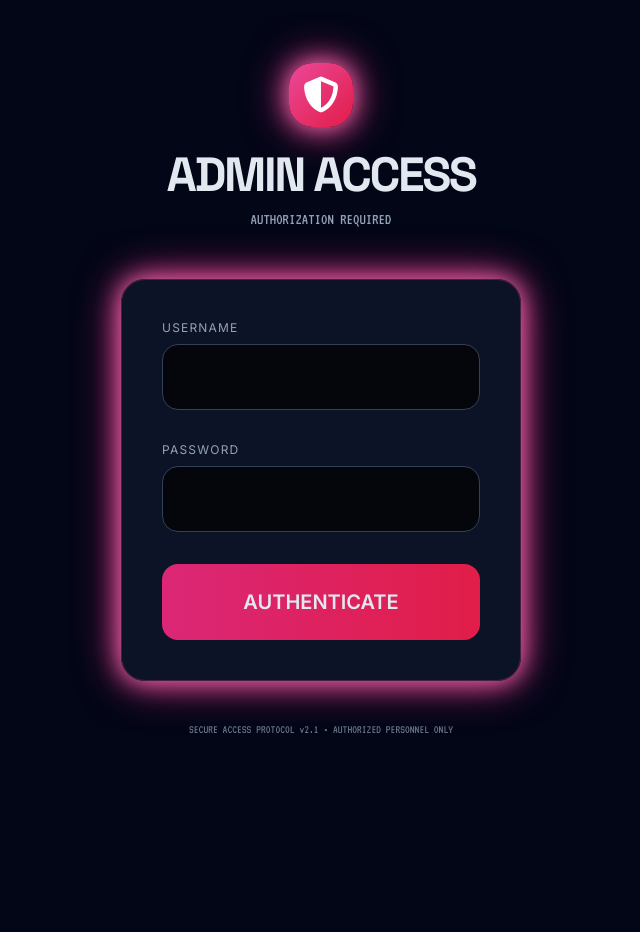
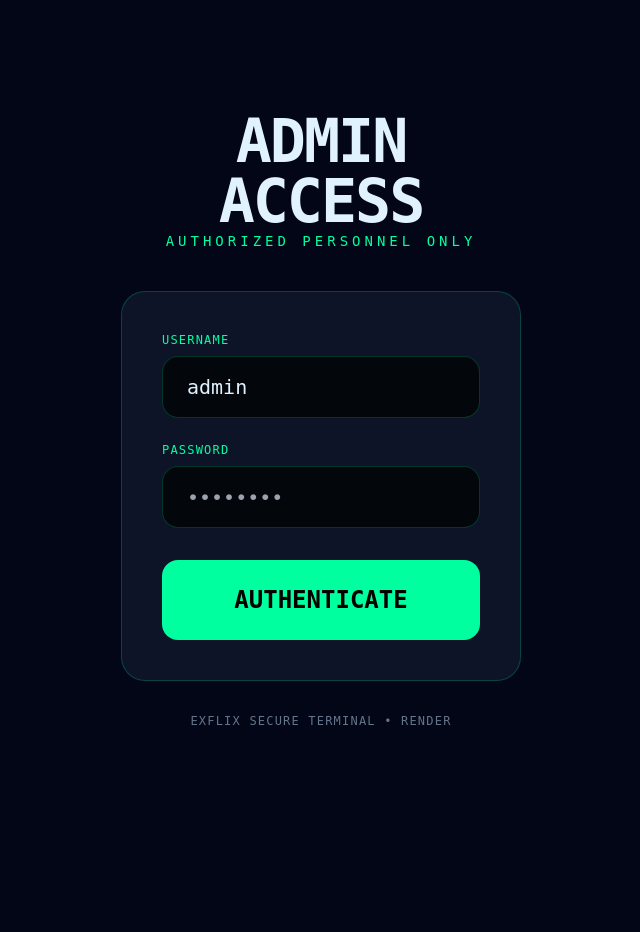
Before and after one commit to Exhipper/exflix, a Flask app: page /admin in a window 1280 px wide. Shown: the top 932 px of the page, without its empty margins (319-959 px from the left). After the commit the page ends 725 px from the top, so only its background shows below. Run offline with Flask 3, Linux system fonts and the light colour scheme; some libraries are stand-ins or nearby versions.

Commit message:
Update admin_login.html

```diff
--- a/templates/admin_login.html
+++ b/templates/admin_login.html
@@ -3,87 +3,45 @@
 <head>
     <meta charset="UTF-8">
     <meta name="viewport" content="width=device-width, initial-scale=1.0">
-    <title>SECURE ACCESS • ADMIN PANEL</title>
+    <title>EXFLIX // ADMIN LOGIN</title>
     <script src="https://cdn.tailwindcss.com"></script>
-    <link rel="stylesheet" href="https://cdnjs.cloudflare.com/ajax/libs/font-awesome/6.5.1/css/all.min.css">
     <style>
-        @import url('https://fonts.googleapis.com/css2?family=Inter:wght@400;500;600&family=Space+Grotesk:wght@500;600;700&family=VT323&display=swap');
-
-        body { font-family: 'Inter', sans-serif; background: #020617; }
-        .header-font { font-family: 'Space Grotesk', sans-serif; }
-        .mono { font-family: 'VT323', monospace; }
-
-        .glass {
-            background: rgba(15, 23, 42, 0.85);
-            backdrop-filter: blur(20px);
-            border: 1px solid rgba(236, 72, 153, 0.25);
-        }
-        .neon-border { box-shadow: 0 0 25px #f472b6, 0 0 45px #db2777; }
-
-        .scanline::after {
-            content: '';
-            position: absolute;
-            top: -100%; left: 0; right: 0; bottom: 0;
-            background: linear-gradient(transparent, rgba(236, 72, 153, 0.12), transparent);
-            animation: scan 4s linear infinite;
-        }
-
-        @keyframes scan {
-            0% { transform: translateY(-100%); }
-            100% { transform: translateY(500%); }
-        }
+        body { background:#020617; color:#e0f2fe; font-family: 'VT323', monospace; }
+        .glass { background:rgba(15,23,42,0.9); border:1px solid #00ff9f33; }
     </style>
 </head>
-<body class="text-slate-200 min-h-screen flex items-center justify-center">
-    <div class="max-w-md w-full mx-auto px-6">
-        <div class="text-center mb-12">
-            <div class="inline-flex items-center gap-3 mb-6">
-                <div class="w-16 h-16 bg-gradient-to-br from-pink-500 to-rose-600 rounded-3xl flex items-center justify-center neon-border">
-                    <i class="fa-solid fa-shield-halved text-white text-4xl"></i>
-                </div>
+<body class="min-h-screen flex items-center justify-center">
+    <div class="w-full max-w-md px-6">
+        <div class="text-center mb-10">
+            <div class="inline-flex items-center gap-3 text-[#00ff9f]">
+                <i class="fa-solid fa-user-secret text-5xl"></i>
             </div>
-            <h1 class="header-font text-5xl font-bold tracking-tighter glow-pink">ADMIN ACCESS</h1>
-            <p class="text-slate-400 mono mt-2">AUTHORIZATION REQUIRED</p>
+            <h1 class="text-6xl font-bold tracking-[-2px] mt-4">ADMIN ACCESS</h1>
+            <p class="text-[#00ff9f] text-sm tracking-[4px]">AUTHORIZED PERSONNEL ONLY</p>
         </div>
 
-        <div class="glass rounded-3xl p-10 neon-border scanline">
-            <form method="POST" class="space-y-8">
-                <div>
-                    <label class="block text-xs tracking-widest text-slate-400 mb-2">USERNAME</label>
-                    <input type="text" name="username" required
-                           class="w-full bg-black/70 border border-slate-700 rounded-2xl px-6 py-5 focus:border-pink-500 outline-none mono">
+        <div class="glass rounded-3xl p-10">
+            <form method="POST" action="/admin">
+                <div class="mb-6">
+                    <label class="block text-xs tracking-widest mb-2 text-[#00ff9f]">USERNAME</label>
+                    <input type="text" name="username" value="admin" class="w-full terminal bg-black/70 border border-[#00ff9f33] rounded-2xl px-6 py-4 text-xl focus:outline-none">
+                </div>
+                <div class="mb-8">
+                    <label class="block text-xs tracking-widest mb-2 text-[#00ff9f]">PASSWORD</label>
+                    <input type="password" name="password" class="w-full terminal bg-black/70 border border-[#00ff9f33] rounded-2xl px-6 py-4 text-xl focus:outline-none" placeholder="••••••••">
                 </div>
 
-                <div>
-                    <label class="block text-xs tracking-widest text-slate-400 mb-2">PASSWORD</label>
-                    <input type="password" name="password" required
-                           class="w-full bg-black/70 border border-slate-700 rounded-2xl px-6 py-5 focus:border-pink-500 outline-none mono">
-                </div>
+                {% if error %}
+                <div class="mb-6 text-red-400 text-sm border border-red-500/40 p-4 rounded-2xl">{{ error }}</div>
+                {% endif %}
 
                 <button type="submit"
-                    class="w-full py-6 bg-gradient-to-r from-pink-600 to-rose-600 hover:from-pink-500 hover:to-rose-500 rounded-2xl font-bold text-xl transition-all active:scale-95">
+                    class="w-full py-6 bg-[#00ff9f] hover:bg-white text-black font-extrabold text-2xl rounded-2xl transition-all">
                     AUTHENTICATE
                 </button>
             </form>
-
-            {% if error %}
-            <div class="mt-6 p-4 bg-red-900/30 border border-red-500 rounded-2xl text-red-400 text-center">
-                {{ error }}
-            </div>
-            {% endif %}
         </div>
-
-        <div class="text-center text-xs text-slate-500 mt-10 mono">
-            SECURE ACCESS PROTOCOL v2.1 • AUTHORIZED PERSONNEL ONLY
-        </div>
+        <p class="text-center text-xs text-slate-500 mt-8 tracking-widest">EXFLIX SECURE TERMINAL • RENDER</p>
     </div>
-
-    <script>
-        // Optional: Add subtle animation on load
-        document.querySelector('form').classList.add('animate-pulse');
-        setTimeout(() => {
-            document.querySelector('form').classList.remove('animate-pulse');
-        }, 800);
-    </script>
 </body>
 </html>
```
